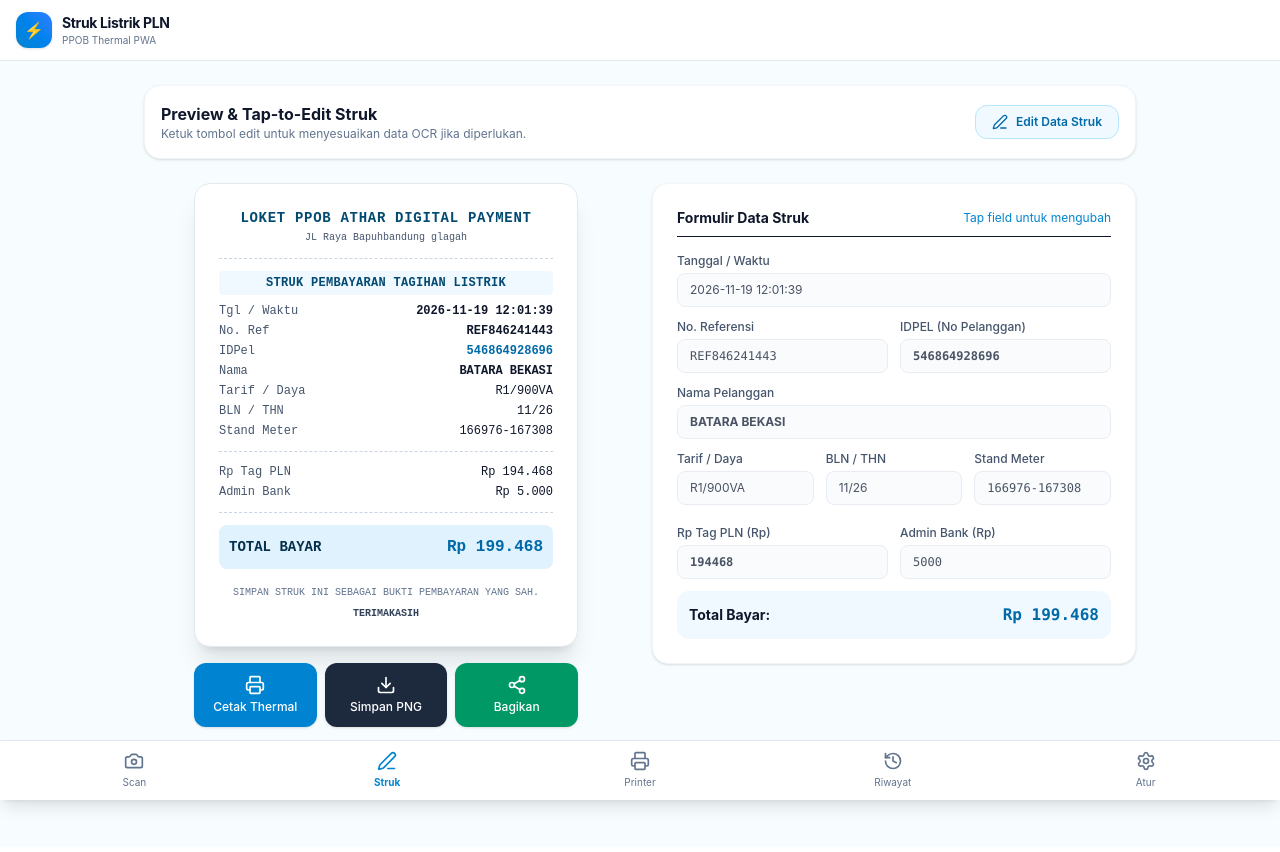
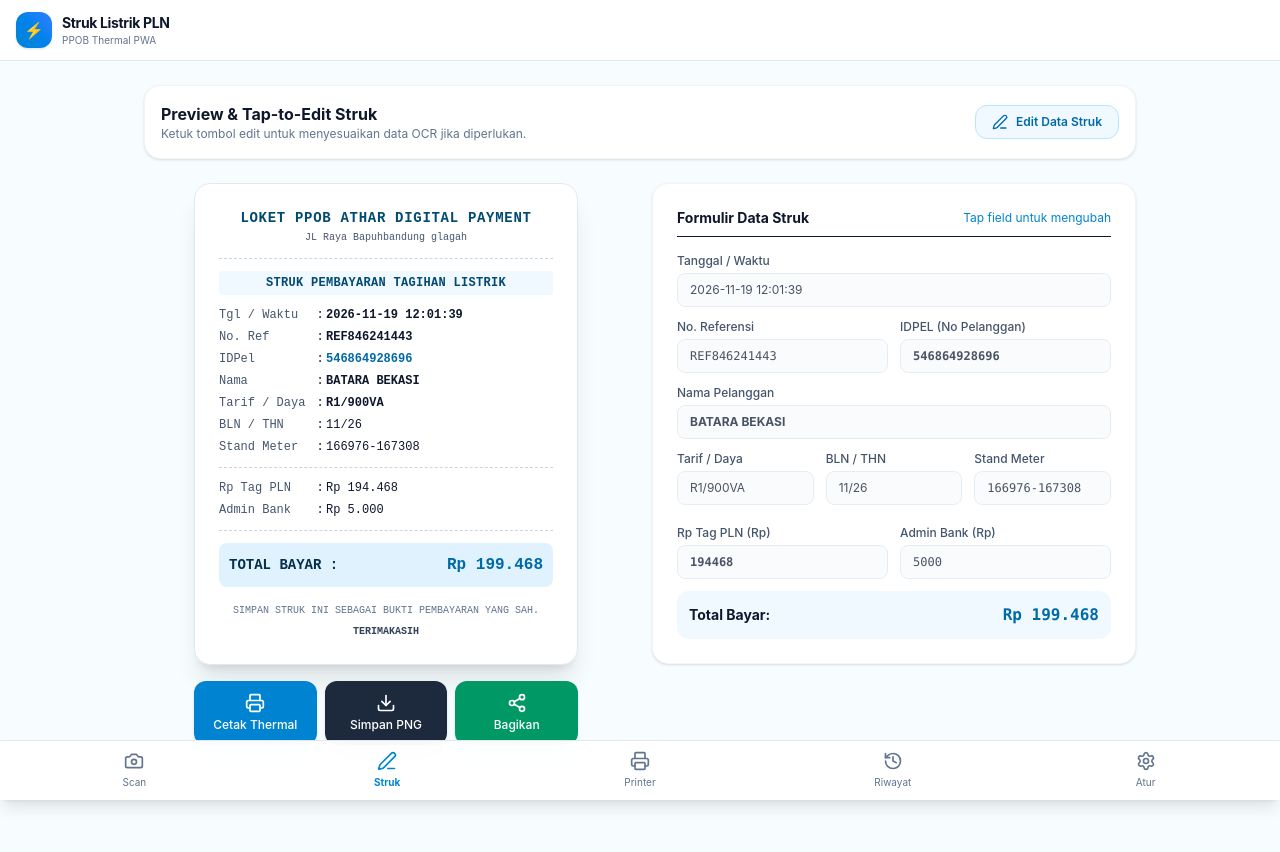
Before and after one commit to jukioke3380-spec/Pln-pasca, a React (Vite) app: page / in a window 1280 px wide. Both pictures are taken after a click on the button "Buat Struk Baru". Shown: the top 852 px of the page. Built offline with nearby package versions, Linux system fonts and the light colour scheme.

Commit message:
feat(ui): standardize receipt layout and formatting
Improve consistency of the receipt structure by aligning labels and colons in both the UI preview and Bluetooth thermal print output.

```diff
--- a/src/components/ReceiptView.tsx
+++ b/src/components/ReceiptView.tsx
@@ -25,57 +25,66 @@ export const ReceiptView: React.FC<ReceiptViewProps> = ({ receipt, settings, inn
         <p className="text-[10px] text-slate-600 mt-0.5">{settings.loketAddress}</p>
       </div>
 
-      <div className="text-center font-bold text-xs tracking-wide py-1 mb-2 bg-sky-50 text-sky-900 rounded">
+      <div className="text-center font-bold text-xs tracking-wide py-1 mb-3 bg-sky-50 text-sky-900 rounded">
         STRUK PEMBAYARAN TAGIHAN LISTRIK
       </div>
 
-      {/* Details */}
-      <div className="space-y-1 text-xs mb-3 border-b border-dashed border-slate-300 pb-3">
-        <div className="flex justify-between">
+      {/* Details with Colon separator */}
+      <div className="space-y-1.5 text-xs mb-3 border-b border-dashed border-slate-300 pb-3">
+        <div className="grid grid-cols-[95px_12px_1fr] items-start">
           <span className="text-slate-600">Tgl / Waktu</span>
+          <span className="text-center">:</span>
           <span className="font-semibold">{receipt.tanggal}</span>
         </div>
-        <div className="flex justify-between">
+        <div className="grid grid-cols-[95px_12px_1fr] items-start">
           <span className="text-slate-600">No. Ref</span>
+          <span className="text-center">:</span>
           <span className="font-semibold">{receipt.noRef}</span>
         </div>
-        <div className="flex justify-between">
+        <div className="grid grid-cols-[95px_12px_1fr] items-start">
           <span className="text-slate-600">IDPel</span>
+          <span className="text-center">:</span>
           <span className="font-bold text-sky-700">{receipt.idpel}</span>
         </div>
-        <div className="flex justify-between">
+        <div className="grid grid-cols-[95px_12px_1fr] items-start">
           <span className="text-slate-600">Nama</span>
-          <span className="font-bold text-right truncate max-w-[180px]">{receipt.namaPelanggan}</span>
+          <span className="text-center">:</span>
+          <span className="font-bold text-slate-900 uppercase">{receipt.namaPelanggan}</span>
         </div>
-        <div className="flex justify-between">
+        <div className="grid grid-cols-[95px_12px_1fr] items-start">
           <span className="text-slate-600">Tarif / Daya</span>
-          <span>{receipt.tarifDaya}</span>
+          <span className="text-center">:</span>
+          <span className="font-semibold">{receipt.tarifDaya}</span>
         </div>
-        <div className="flex justify-between">
+        <div className="grid grid-cols-[95px_12px_1fr] items-start">
           <span className="text-slate-600">BLN / THN</span>
+          <span className="text-center">:</span>
           <span>{receipt.blnThn}</span>
         </div>
-        <div className="flex justify-between">
+        <div className="grid grid-cols-[95px_12px_1fr] items-start">
           <span className="text-slate-600">Stand Meter</span>
+          <span className="text-center">:</span>
           <span>{receipt.standMeter}</span>
         </div>
       </div>
 
       {/* Financials */}
-      <div className="space-y-1 text-xs mb-3 border-b border-dashed border-slate-300 pb-3">
-        <div className="flex justify-between">
+      <div className="space-y-1.5 text-xs mb-3 border-b border-dashed border-slate-300 pb-3">
+        <div className="grid grid-cols-[95px_12px_1fr] items-start">
           <span className="text-slate-600">Rp Tag PLN</span>
+          <span className="text-center">:</span>
           <span>{formatCurrency(receipt.rpTagPln)}</span>
         </div>
-        <div className="flex justify-between">
+        <div className="grid grid-cols-[95px_12px_1fr] items-start">
           <span className="text-slate-600">Admin Bank</span>
+          <span className="text-center">:</span>
           <span>{formatCurrency(receipt.adminBank)}</span>
         </div>
       </div>
 
       {/* Total */}
       <div className="flex justify-between items-center text-sm font-bold bg-sky-100 text-sky-950 p-2.5 rounded-lg mb-4">
-        <span>TOTAL BAYAR</span>
+        <span>TOTAL BAYAR :</span>
         <span className="text-base text-sky-700">{formatCurrency(receipt.totalBayar)}</span>
       </div>
 
--- a/src/utils/bluetooth.ts
+++ b/src/utils/bluetooth.ts
@@ -92,18 +92,18 @@ export async function printReceiptThermal(receipt: ReceiptData, settings: AppSet
     printText += BOLD_ON + 'STRUK PEMBAYARAN TAGIHAN LISTRIK\n' + BOLD_OFF;
     printText += '--------------------------------\n';
     printText += ALIGN_LEFT;
-    printText += `Tgl      : ${receipt.tanggal}\n`;
-    printText += `No Ref   : ${receipt.noRef}\n`;
-    printText += `IDPEL    : ${receipt.idpel}\n`;
-    printText += `Nama     : ${receipt.namaPelanggan}\n`;
+    printText += `Tgl / Wkt : ${receipt.tanggal}\n`;
+    printText += `No. Ref   : ${receipt.noRef}\n`;
+    printText += `IDPel     : ${receipt.idpel}\n`;
+    printText += `Nama      : ${receipt.namaPelanggan}\n`;
     printText += `Tarif/Daya: ${receipt.tarifDaya}\n`;
-    printText += `BLN/THN  : ${receipt.blnThn}\n`;
-    printText += `Stand Mtr: ${receipt.standMeter}\n`;
+    printText += `BLN / THN : ${receipt.blnThn}\n`;
+    printText += `Stand Mtr : ${receipt.standMeter}\n`;
     printText += '--------------------------------\n';
-    printText += `Rp Tag PLN : ${formatCurrency(receipt.rpTagPln)}\n`;
-    printText += `Admin Bank : ${formatCurrency(receipt.adminBank)}\n`;
+    printText += `Rp Tag PLN: ${formatCurrency(receipt.rpTagPln)}\n`;
+    printText += `Admin Bank: ${formatCurrency(receipt.adminBank)}\n`;
     printText += '--------------------------------\n';
-    printText += BOLD_ON + `TOTAL BAYAR: ${formatCurrency(receipt.totalBayar)}\n` + BOLD_OFF;
+    printText += BOLD_ON + `TOTAL BAY.: ${formatCurrency(receipt.totalBayar)}\n` + BOLD_OFF;
     printText += '--------------------------------\n';
     printText += ALIGN_CENTER;
     printText += 'Simpan struk ini sebagai\nbukti pembayaran yang sah.\nTERIMAKASIH\n\n\n';
```
